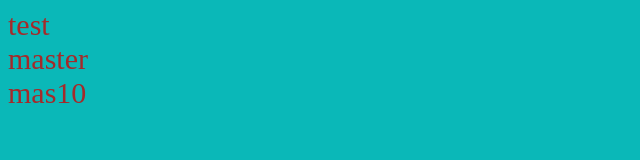
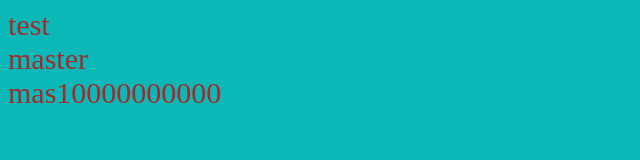
Before and after one commit to Mihon0623/project1, a plain HTML site: page index.html in a window 1280 px wide. Shown: the whole page, without its empty margins (0-640 px from the left). Drawn offline with Linux system fonts and the light colour scheme.

Commit message:
Update index.html

```diff
--- a/index.html
+++ b/index.html
@@ -10,7 +10,7 @@
 
     <div class="g1">test</div>
     <div class="g1">master</div>
-    <div class="g1">mas10</div>
+    <div class="g1">mas10000000000</div>
 
 
 
```
